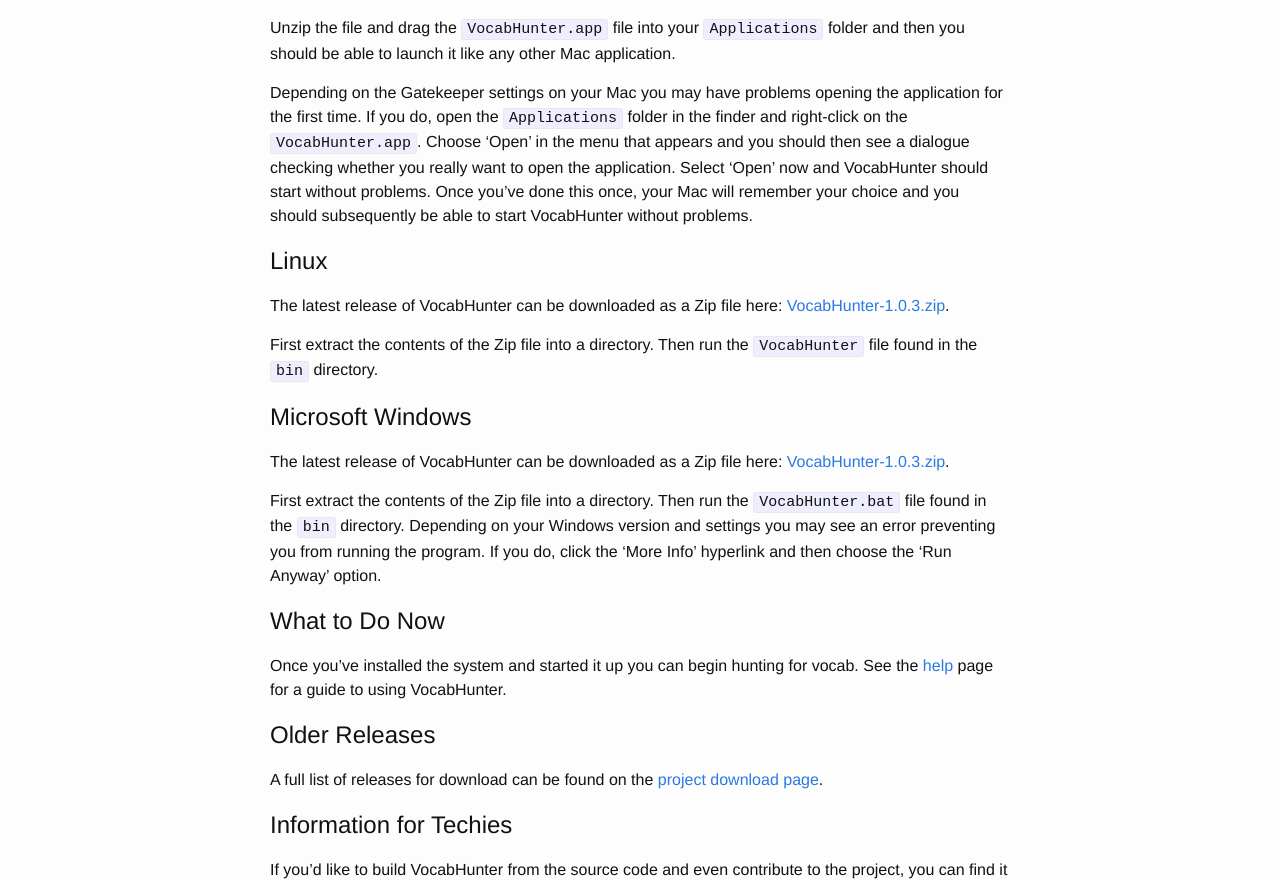
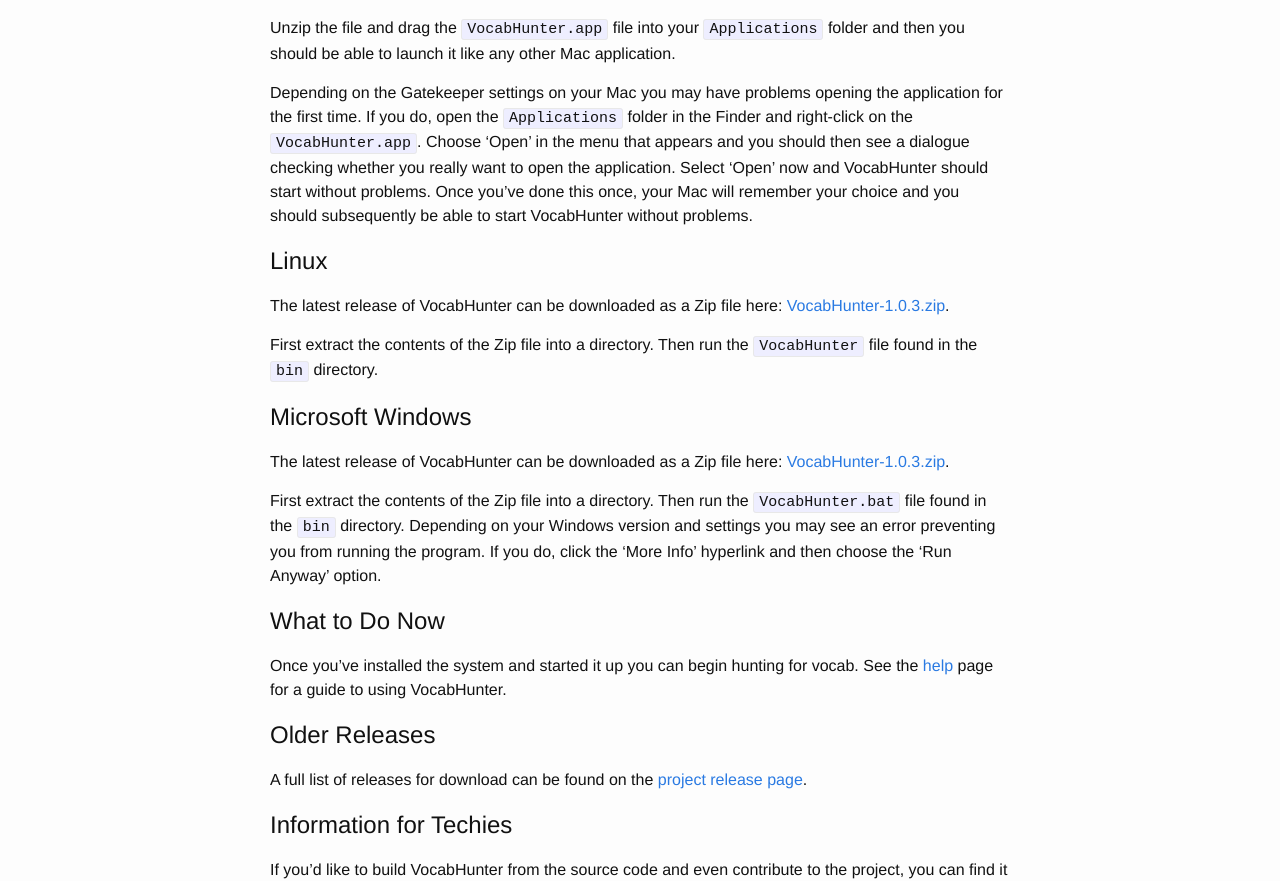
Before and after one commit to VocabHunter/vocabhunter.github.io, a Jekyll site: the page built from download.md, in a window 1280 px wide. Shown: the part 352-1233 px from the top of the page. Built offline with Jekyll 4.4.1, drawn with Linux system fonts in a browser that asks for light colours.

```diff
--- a/download.md
+++ b/download.md
@@ -14,7 +14,7 @@ Download the latest release here: [VocabHunter.app.zip](https://github.com/Vocab
 
 Unzip the file and drag the ``VocabHunter.app`` file into your ``Applications`` folder and then you should be able to launch it like any other Mac application.
 
-Depending on the Gatekeeper settings on your Mac you may have problems opening the application for the first time.  If you do, open the ``Applications`` folder in the finder and right-click on the ``VocabHunter.app``.  Choose 'Open' in the menu that appears and you should then see a dialogue checking whether you really want to open the application.  Select 'Open' now and VocabHunter should start without problems.  Once you've done this once, your Mac will remember your choice and you should subsequently be able to start VocabHunter without problems.
+Depending on the Gatekeeper settings on your Mac you may have problems opening the application for the first time.  If you do, open the ``Applications`` folder in the Finder and right-click on the ``VocabHunter.app``.  Choose 'Open' in the menu that appears and you should then see a dialogue checking whether you really want to open the application.  Select 'Open' now and VocabHunter should start without problems.  Once you've done this once, your Mac will remember your choice and you should subsequently be able to start VocabHunter without problems.
 
 # Linux
 
@@ -34,7 +34,7 @@ Once you've installed the system and started it up you can begin hunting for voc
 
 # Older Releases
 
-A full list of releases for download can be found on the [project download page](https://github.com/VocabHunter/VocabHunter/releases).
+A full list of releases for download can be found on the [project release page](https://github.com/VocabHunter/VocabHunter/releases).
 
 # Information for Techies
 
```
Also changed, not shown: help.md (+6 -0 lines), issues.md (added, +35 -0 lines).
